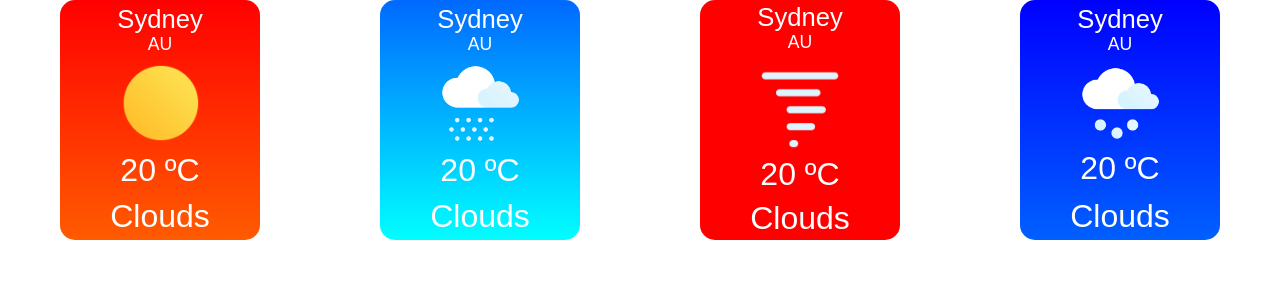
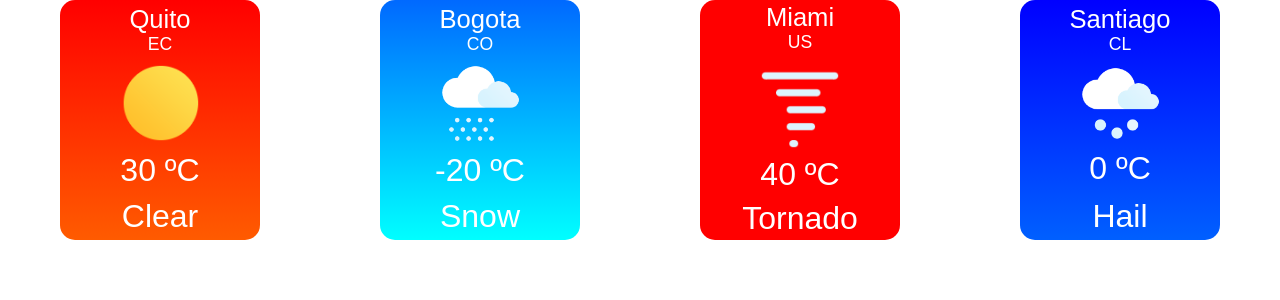
Before and after one commit to Byron2016/04_react_weather, a React (Create React App) app: page / in a window 1280 px wide. Shown: the top 300 px of the page. Built offline with nearby package versions, Linux system fonts and the light colour scheme; a web font is replaced by a local one.

Commit message:
0009-WeatherCard_Paso propiedades nombradas en lugar de props

```diff
--- a/src/App.js
+++ b/src/App.js
@@ -14,10 +14,10 @@ function App() {
   `;
   return (
     <App>
-      <WeatherCard temp={30} condition="Clear" />
-      <WeatherCard temp={-20} condition="Snow" />
-      <WeatherCard temp={40} condition="Tornado" />
-      <WeatherCard temp={0} condition="Hail" />
+      <WeatherCard temp={30} condition="Clear" city="Quito" country="EC" />
+      <WeatherCard temp={-20} condition="Snow" city="Bogota" country="CO" />
+      <WeatherCard temp={40} condition="Tornado" city="Miami" country="US" />
+      <WeatherCard temp={0} condition="Hail" city="Santiago" country="CL" />
     </App>
   );
 }
--- a/src/components/weatherCard/Condition.js
+++ b/src/components/weatherCard/Condition.js
@@ -1,7 +1,7 @@
 import React from "react";
 import styled from "@emotion/styled";
 
-const Condition = (props) => {
+const Condition = ({ temp, condition }) => {
   const Temp = styled.h1`
     font-family: "Fira Sans", sans-serif;
     font-size: 2rem;
@@ -15,8 +15,8 @@ const Condition = (props) => {
 
   return (
     <>
-      <Temp>20 ºC</Temp>
-      <State>Clouds</State>
+      <Temp>{temp} ºC</Temp>
+      <State>{condition}</State>
     </>
   );
 };
--- a/src/components/weatherCard/Location.js
+++ b/src/components/weatherCard/Location.js
@@ -1,7 +1,7 @@
 import React from "react";
 import styled from "@emotion/styled";
 
-const Location = (props) => {
+const Location = ({ city, country }) => {
   const Container = styled.div`
     text-align: center;
   `;
@@ -18,8 +18,8 @@ const Location = (props) => {
 
   return (
     <Container>
-      <City>Sydney</City>
-      <Country>AU</Country>
+      <City>{city}</City>
+      <Country>{country}</Country>
     </Container>
   );
 };
--- a/src/components/weatherCard/components.js
+++ b/src/components/weatherCard/components.js
@@ -5,13 +5,13 @@ import Location from "./Location";
 import Icon from "./Icon";
 import Condition from "./Condition";
 
-const WeatherCard = (props) => {
+const WeatherCard = ({ temp, condition, city, country }) => {
   let highColor = 0;
   let lowColor = 0;
   let bg = null;
-  if (props.temp > 12) {
+  if (temp > 12) {
     //para clima caliente
-    highColor = (1 - (props.temp - 12) / 28) * 255;
+    highColor = (1 - (temp - 12) / 28) * 255;
     lowColor = highColor - 150;
     bg = `
       linear-gradient(
@@ -20,9 +20,9 @@ const WeatherCard = (props) => {
         rgba(255, ${lowColor}, 0)
       )
     `;
-  } else if (props.temp <= 12) {
+  } else if (temp <= 12) {
     // para clima frio
-    highColor = (1 - (props.temp + 20) / 32) * 255;
+    highColor = (1 - (temp + 20) / 32) * 255;
     lowColor = highColor - 150;
     bg = `
       linear-gradient(
@@ -45,9 +45,9 @@ const WeatherCard = (props) => {
   `;
   return (
     <Card>
-      <Location />
-      <Icon condition={props.condition} />
-      <Condition />
+      <Location city={city} country={country} />
+      <Icon condition={condition} />
+      <Condition temp={temp} condition={condition} />
     </Card>
   );
 };
```
